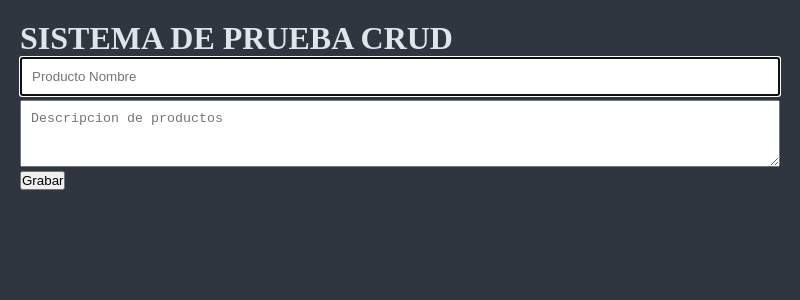
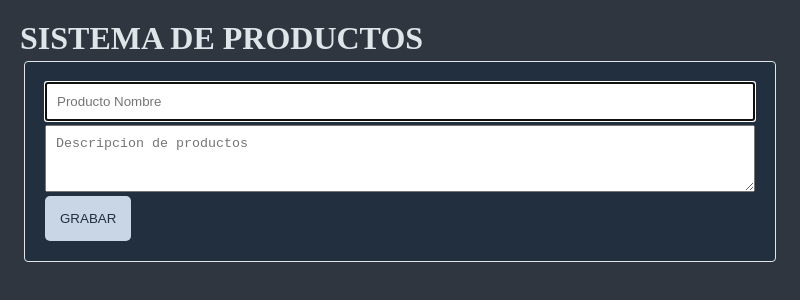
Before and after one commit to darwinuzcategui/crudelectron, an Electron app: page src/index.html in a window 800 px wide. Drawn offline with Linux system fonts and the light colour scheme; no server answers.

Commit message:
estilo css

```diff
--- a/src/index.html
+++ b/src/index.html
@@ -9,15 +9,16 @@
 </head>
 
 <body>
-    <h1>SISTEMA DE PRUEBA CRUD</h1>
+    <h1>SISTEMA DE PRODUCTOS</h1>
 
-    <form id="productoFormulario">
-        <input type="text " id="productoNombre" placeholder="Producto Nombre" autofocus />
-        <textarea id="productoDescripcion" rows="3" placeholder="Descripcion de productos"></textarea>
-        <button type="submit">Grabar</button>
+    <form id="productoFormulario" class="card">
+        <input type="text " id="productoNombre" placeholder="Producto Nombre" autofocus>
+        <textarea id="productoDescripcion" rows="3" placeholder="Descripcion de productos" autofocus></textarea>
+        <button type="submit" class="btn btn-secondary">Grabar</button>
     </form>
 
     <ul id="productosListas"></ul>
+
     <script src="ui/app.js"></script>
 </body>
 
```
